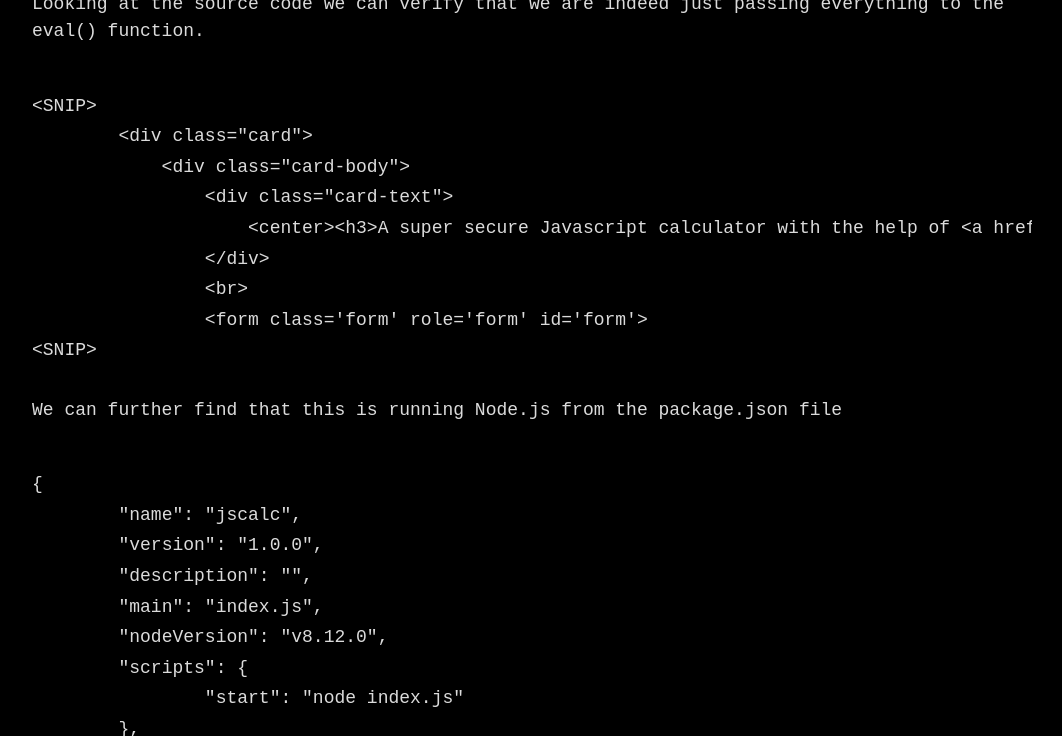
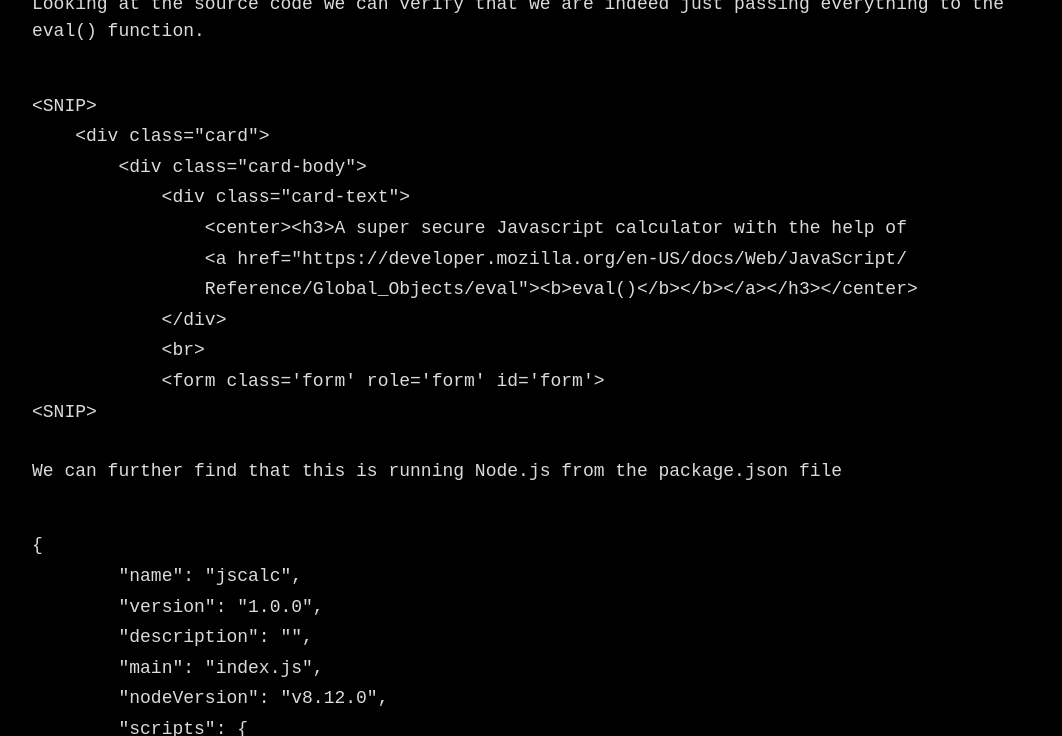
Before and after one commit to zw1tt3r1on/zw1tt3r1on.github.io, a Jekyll site: the page built from _posts/2024-01-16-htbweb-jscalc.markdown, in a window 1280 px wide and 900 px high, scrolled down 552 px, cut to the strip 164-900 px from the top of the window. Shown: the whole strip, without its empty margins (108-1170 px from the left). Built offline with Jekyll 4.4.1, drawn with Linux system fonts in a browser that asks for light colours; part of the change alters nothing that is shown.

Commit message:
htbweb-jscalc-codeblock

````diff
--- a/_posts/2024-01-16-htbweb-jscalc.markdown
+++ b/_posts/2024-01-16-htbweb-jscalc.markdown
@@ -19,13 +19,15 @@ Looking at the source code we can verify that we are indeed just passing everyth
 ```
 
 <SNIP>
-        <div class="card">
-            <div class="card-body">
-                <div class="card-text">
-                    <center><h3>A super secure Javascript calculator with the help of <a href="https://developer.mozilla.org/en-US/docs/Web/JavaScript/Reference/Global_Objects/eval"><b>eval()</b></b></a>  🤮</h3></center>
-                </div>
-                <br>
-                <form class='form' role='form' id='form'>
+    <div class="card">
+        <div class="card-body">
+            <div class="card-text">
+                <center><h3>A super secure Javascript calculator with the help of
+                <a href="https://developer.mozilla.org/en-US/docs/Web/JavaScript/
+                Reference/Global_Objects/eval"><b>eval()</b></b></a></h3></center>
+            </div>
+            <br>
+            <form class='form' role='form' id='form'>
 <SNIP>
 
 ```
````
